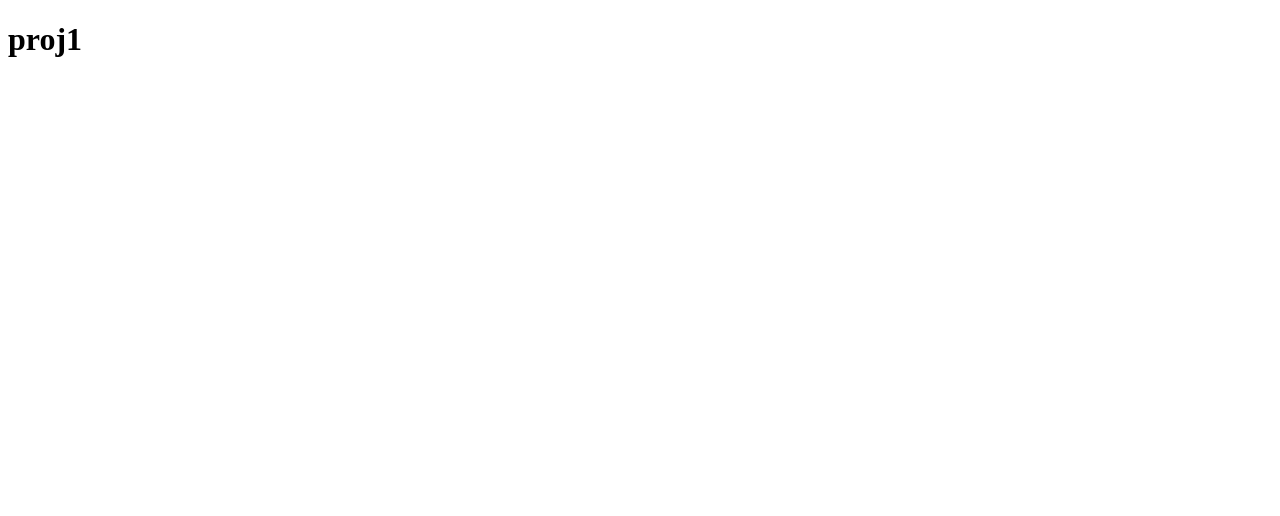
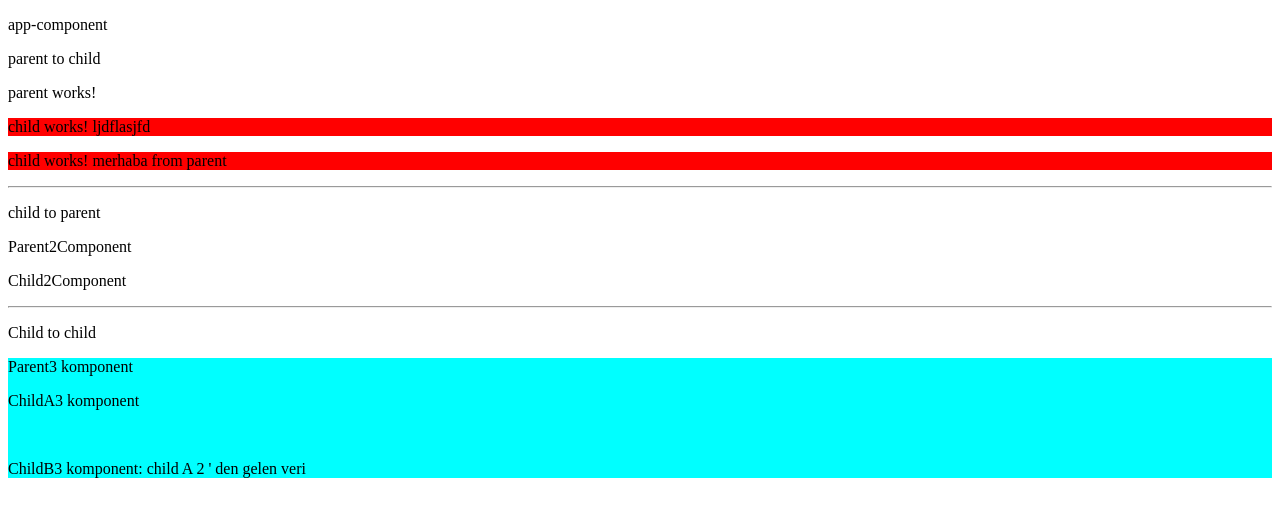
Before and after one commit to coskun45/AngularTutorial, an Angular app in the folder proj1/: page / in a window 1280 px wide. Shown: the top 516 px of the page. Built offline with nearby package versions, Linux system fonts and the light colour scheme.

Commit message:
komponentler arasinda communication parent <=>child , child to child

```diff
--- a/proj1/src/app/app.component.html
+++ b/proj1/src/app/app.component.html
@@ -1 +1,13 @@
-<p>Test</p>
+<p>app-component</p>
+<p>parent to child</p>
+<app-parent></app-parent>
+
+<hr>
+<p>child to parent</p>
+
+<app-parent2></app-parent2>
+
+<hr>
+<p> Child to child</p>
+
+<app-parent3></app-parent3>
--- a/proj1/src/app/app.component.ts
+++ b/proj1/src/app/app.component.ts
@@ -2,14 +2,8 @@ import { Component } from '@angular/core';
 
 @Component({
   selector: 'app-root',
-  //templateUrl: './app.component.html',
-  template: `
-  <h1>{{title}}</h1>
+  templateUrl: './app.component.html',
 
-
-
-
-    `,
   styleUrls: ['./app.component.scss']
 })
 export class AppComponent {
--- /dev/null
+++ b/proj1/src/app/components/child_to_child_communication/childa3/childa3.component.ts
@@ -0,0 +1,18 @@
+import { Component, EventEmitter, OnInit, Output } from '@angular/core';
+
+@Component({
+  selector: 'app-childa3',
+  template:`
+  <p>ChildA3 komponent</p>
+  `
+})
+export class Childa3Component implements OnInit {
+  @Output() data: EventEmitter<any> = new EventEmitter();
+
+  constructor() { }
+
+  ngOnInit() {
+    this.data.emit("child A 2 ' den gelen veri")
+  }
+
+}
--- /dev/null
+++ b/proj1/src/app/components/child_to_child_communication/childb3/childb3.component.ts
@@ -0,0 +1,23 @@
+import { Component, Input, OnInit } from '@angular/core';
+
+@Component({
+  selector: 'app-childb3',
+  template:`
+  <p>ChildB3 komponent:
+    {{data}}
+  </p>
+
+
+
+  `
+})
+export class Childb3Component implements OnInit {
+
+  @Input() data:any;
+
+  constructor() { }
+
+  ngOnInit() {
+  }
+
+}
--- /dev/null
+++ b/proj1/src/app/components/child_to_child_communication/parent3/parent3.component.ts
@@ -0,0 +1,33 @@
+import { Component, OnInit } from '@angular/core';
+
+@Component({
+  selector: 'app-parent3',
+  template: `
+ <div style="background-color: aqua;">
+
+ <p>Parent3 komponent</p>
+
+<app-childa3 (data)="childEvent($event)"></app-childa3> <br>
+
+<app-childb3 [data]="childA2MessageFromParent"></app-childb3>
+
+
+ </div>
+
+
+
+  `
+})
+export class Parent3Component implements OnInit {
+  childA2MessageFromParent:string
+  childEvent(obj:any){
+    console.log(obj)
+    this.childA2MessageFromParent=obj
+  }
+
+  constructor() { }
+
+  ngOnInit() {
+  }
+
+}
--- /dev/null
+++ b/proj1/src/app/components/child_to_parent_communication/child2/child2.component.ts
@@ -0,0 +1,21 @@
+import { Component, OnInit, Output, EventEmitter } from '@angular/core';
+
+@Component({
+  selector: 'app-child2',
+  template: `
+  <p>Child2Component</p>
+
+  `,
+})
+export class Child2Component implements OnInit {
+
+ @Output() dataEvent: EventEmitter<any> = new EventEmitter();
+
+
+  constructor() { }
+
+  ngOnInit() {
+    this.dataEvent.emit({message:"merhabe from child2"})
+  }
+
+}
--- /dev/null
+++ b/proj1/src/app/components/child_to_parent_communication/parent2/parent2.component.ts
@@ -0,0 +1,24 @@
+import { Component, OnInit } from '@angular/core';
+
+@Component({
+  selector: 'app-parent2',
+  template:`
+  <p>Parent2Component</p>
+
+  <app-child2 (dataEvent)="childEvent($event)"></app-child2>
+
+  `
+})
+export class Parent2Component implements OnInit {
+  childEvent(obj:any){
+
+    console.log(obj)
+
+  }
+
+  constructor() { }
+
+  ngOnInit() {
+  }
+
+}
--- /dev/null
+++ b/proj1/src/app/components/parent_to_child_communication/child/child.component.ts
@@ -0,0 +1,21 @@
+import { Component, Input, OnInit } from '@angular/core';
+
+@Component({
+  selector: 'app-child',
+  template: `
+  <p style="background-color: red;">
+  child works!
+  {{childData}}
+
+</p>
+  `,
+})
+export class ChildComponent implements OnInit {
+
+  @Input() childData: any;
+  constructor() { }
+
+  ngOnInit() {
+  }
+
+}
--- /dev/null
+++ b/proj1/src/app/components/parent_to_child_communication/parent/parent.component.ts
@@ -0,0 +1,23 @@
+import { Component, OnInit } from '@angular/core';
+
+@Component({
+  selector: 'app-parent',
+  template: `
+  <p>
+  parent works!
+</p>
+<app-child childData="ljdflasjfd"></app-child>
+<app-child [childData]="data"></app-child>
+
+  `
+})
+export class ParentComponent implements OnInit {
+
+  data:string = "merhaba from parent"
+
+  constructor() { }
+
+  ngOnInit() {
+  }
+
+}
```
Also changed, not shown: proj1/src/app/app.module.ts (+17 -1 lines).
